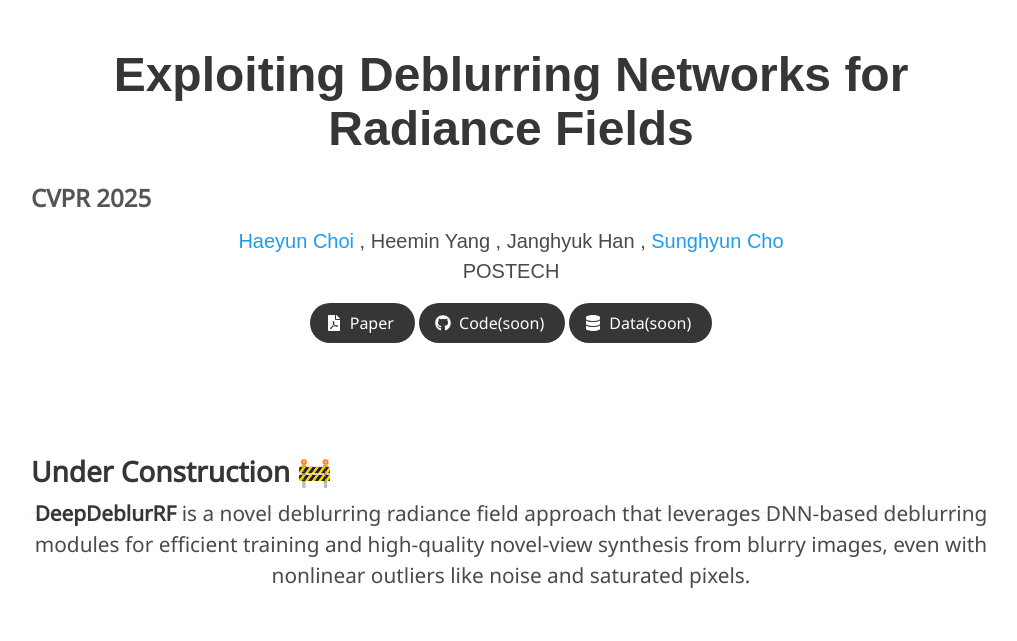
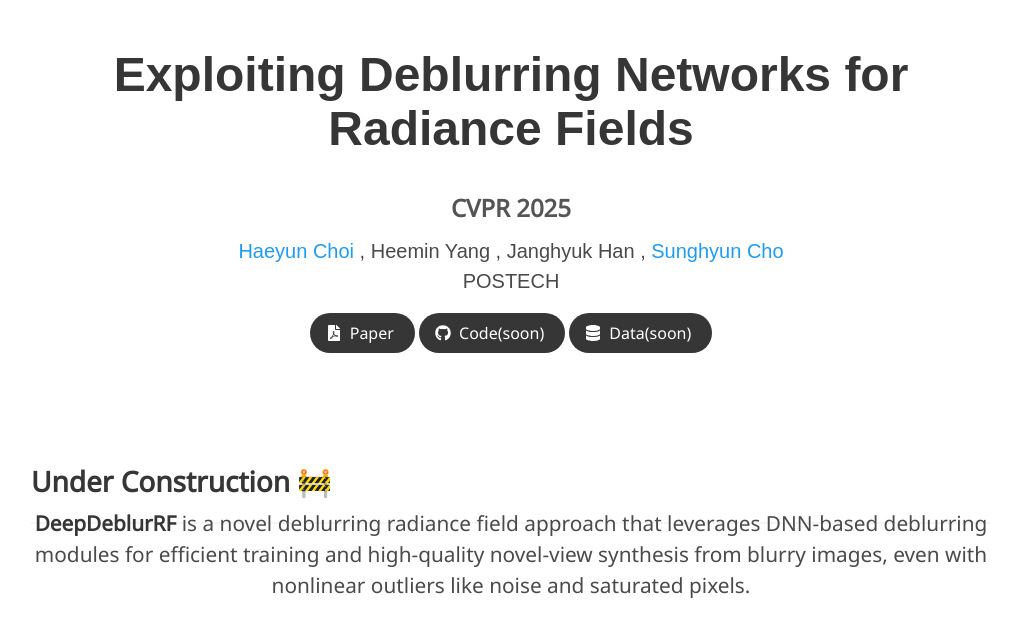
Before and after one commit to haeyun-choi/DDRF_site, a Jekyll site: the page built from index.md, in a window 1280 px wide. Shown: the top 641 px of the page, without its empty margins (129-1146 px from the left). Built offline with Jekyll 4.4.1, drawn with Linux system fonts in a browser that asks for light colours; some web fonts are replaced; grey boxes are pictures that could not be loaded.

Commit message:
Update project_page.html

```diff
--- a/_layouts/project_page.html
+++ b/_layouts/project_page.html
@@ -49,7 +49,7 @@
           <h1 class="title is-1 publication-title">{{ page.title }}</h1>
 
           <!-- Add CVPR 2025 between title and authors -->
-          <div class="is-size-4 publication-venue" style="margin: 10px 0; font-weight: bold; width: fit-content; text-align: center;">
+          <div class="is-size-4 publication-venue" style="margin: 10px auto; font-weight: bold; display: inline-block; text-align: center;">
             CVPR 2025
           </div>
 
```
